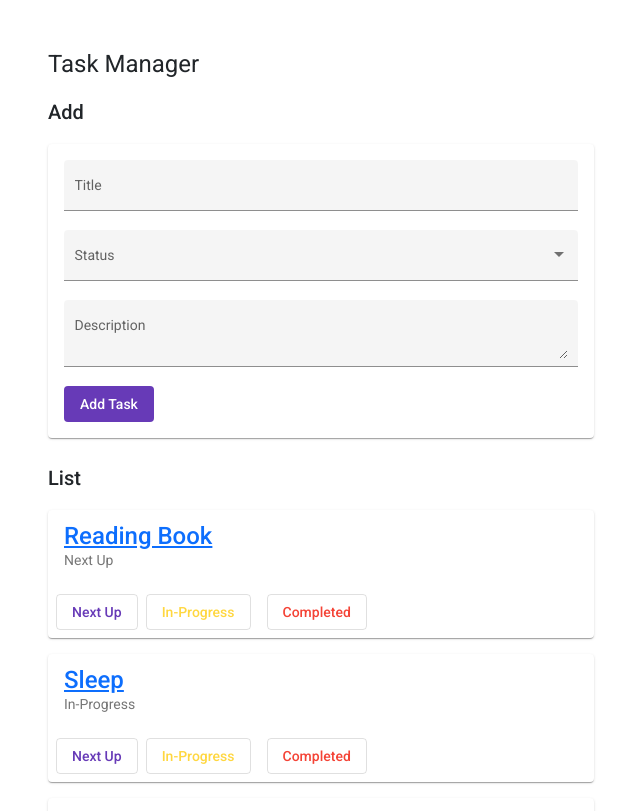
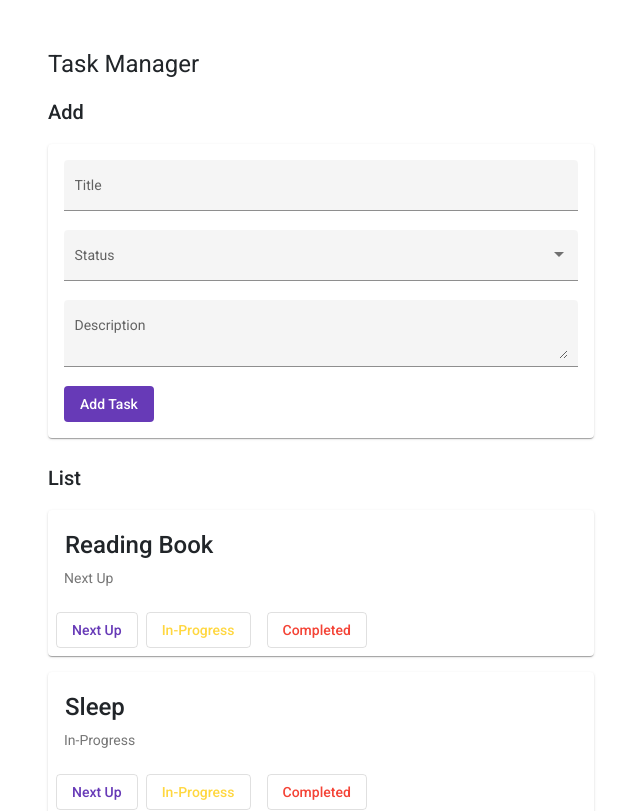
Before and after one commit to virgiawankusuma/Bobcats_FE, an Angular app in the folder angular-learning/: page /tasks in a window 1280 px wide. Shown: the top 811 px of the page, without its empty margins (34-674 px from the left). Built offline with nearby package versions, Linux system fonts and the light colour scheme.

Commit message:
[Angular Day 6] change detail on anchor link with roter navigate on click

```diff
--- a/angular-learning/src/app/card-list/card-item/card-item.component.html
+++ b/angular-learning/src/app/card-list/card-item/card-item.component.html
@@ -1,6 +1,6 @@
 <mat-card class="mb-3">
-    <a [routerLink]="['/tasks', task.id]">
-        <mat-card-title>{{task.title}}</mat-card-title>
+    <a class="btn btn-lg p-0 m-0">
+        <mat-card-title (click)="onDetailTask()">{{task.title}}</mat-card-title>
     </a>
     <mat-card-subtitle>{{task.status}}</mat-card-subtitle>
     <mat-card-actions>
--- a/angular-learning/src/app/card-list/card-item/card-item.component.ts
+++ b/angular-learning/src/app/card-list/card-item/card-item.component.ts
@@ -3,6 +3,7 @@ import {
   OnInit,
   Input,
 } from '@angular/core';
+import { ActivatedRoute, Router } from '@angular/router';
 import { TasksService } from '../tasks.service';
 
 @Component({
@@ -19,7 +20,9 @@ export class CardItemComponent implements OnInit {
   // id!: number;
 
   constructor(
-    private tasksService: TasksService
+    private tasksService: TasksService,
+    private route: ActivatedRoute,
+    private router: Router
     ) {
 
   }
@@ -30,4 +33,8 @@ export class CardItemComponent implements OnInit {
   onSetTo(taskStatus: string) {
     this.tasksService.updateStatus(this.task.id, taskStatus);
   }
+
+  onDetailTask(){
+    this.router.navigate([this.task.id], {relativeTo: this.route});
+  }
 }
```
